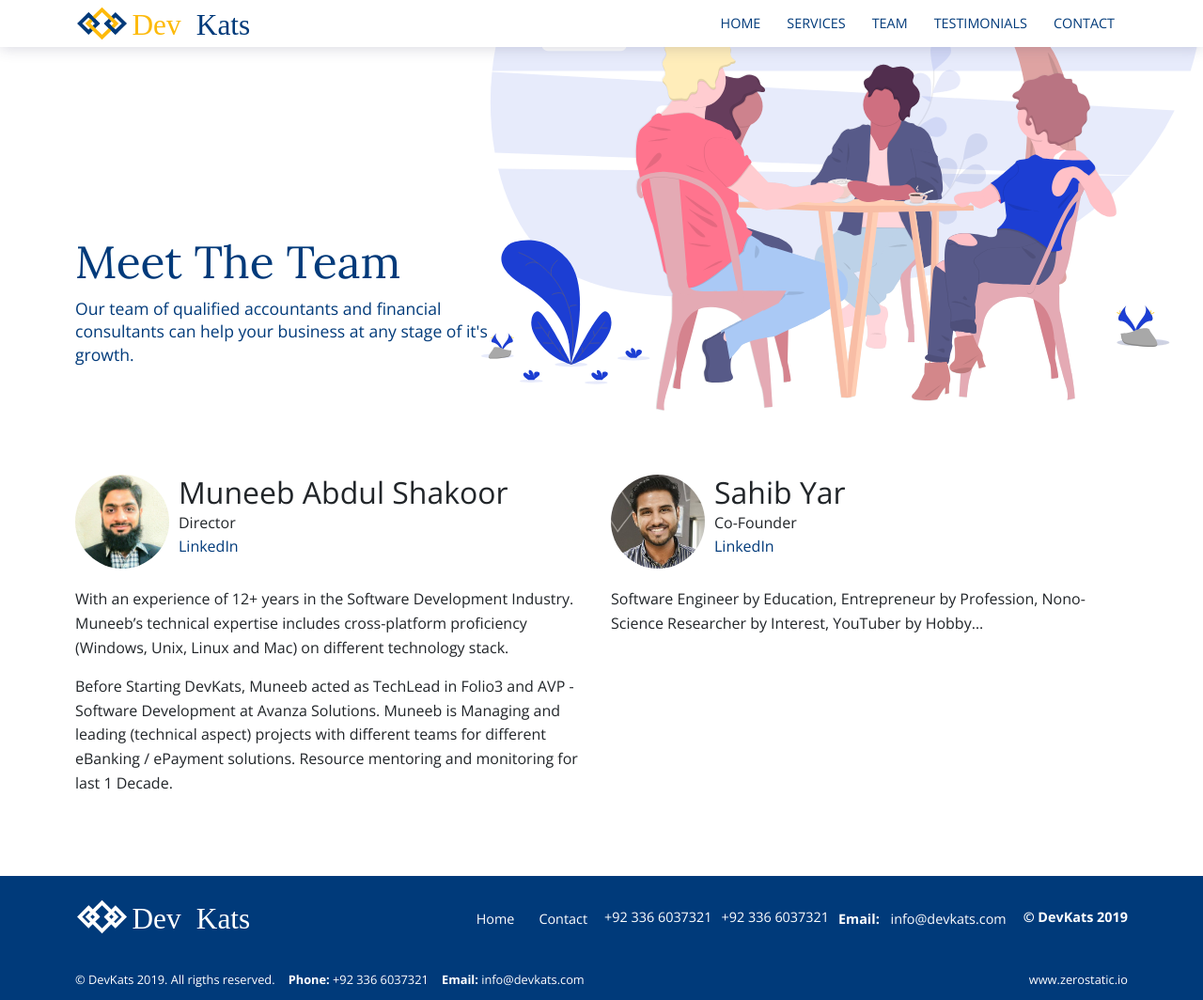
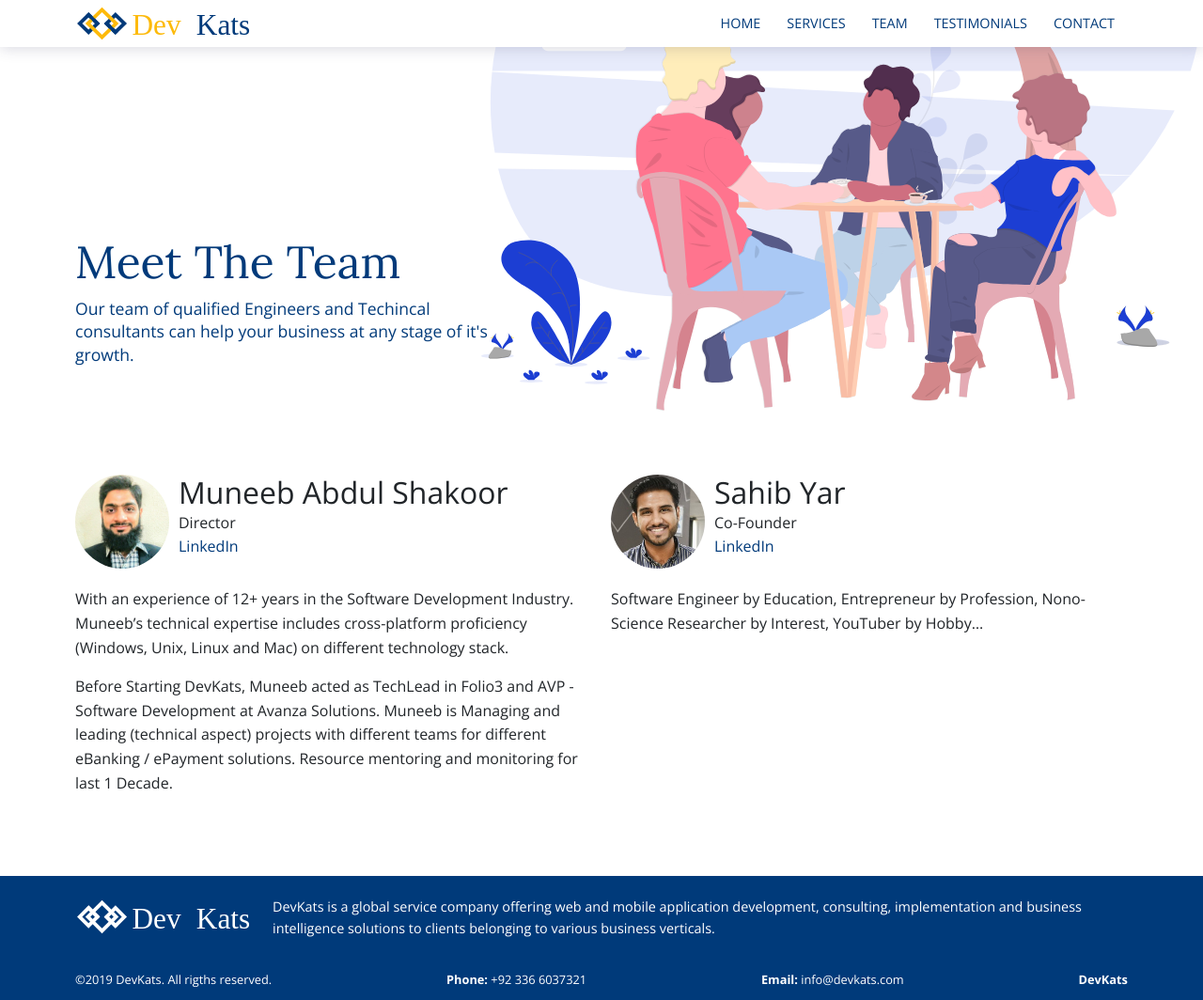
Before and after one commit to DevKatsOfficial/DevKatsOfficial.github.io, a Jekyll site: the page built from team.html, in a window 1280 px wide. Shown: the whole page at 94% size. Built offline with Jekyll 4.4.1, drawn with Linux system fonts in a browser that asks for light colours.

Commit message:
footer completed

```diff
--- a/_includes/footer.html
+++ b/_includes/footer.html
@@ -7,13 +7,8 @@
 				<a href="{{site.baseurl}}/"><img alt="Figurit Homepage" src="{{site.baseurl}}/assets/images/logoFooter.svg" /></a>
 			</div>
           <ul>
-            <li><a href="{{site.baseurl}}/">Home</a></li>
-            <li><a href="{{site.baseurl}}/contact">Contact</a></li>
-		<li class="fa fa-phone">{{ site.data.contact.phone }}</li>
-		  	<li><strong><i class="fa fa-phone"></i> </strong>{{ site.data.contact.phone }}</li>
-
-	<li><strong>Email: </strong><a href="mailto:{{ site.data.contact.email }}">{{ site.data.contact.email }}</a></li>
-            <li class="copyright">© {{site.title}} {{site.time | date:'%Y'}}</li>
+		   <li></li>
+            <li>DevKats is a global service company offering web and mobile application development, consulting, implementation and business intelligence solutions to clients belonging to various business verticals.</li>
           </ul>
         </div>
       </div>
--- a/_includes/sub-footer.html
+++ b/_includes/sub-footer.html
@@ -4,13 +4,16 @@
       <div class="col-12">
         <div class="sub-footer">
           <ul>
-			<li class="copyright">© {{site.title}} {{site.time | date:'%Y'}}. All rigths reserved.</li>
-            <li><strong>Phone: </strong>{{ site.data.contact.phone }}</li>
-            <li><strong>Email: </strong><a href="mailto:{{ site.data.contact.email }}">
-                {{ site.data.contact.email }}</a></li>
+			<li class="copyright">©{{site.time | date:'%Y'}} {{site.title}}. All rigths reserved.</li>
+		</ul>
+		<ul>
+		    <li><strong>Phone: </strong>{{ site.data.contact.phone }}</li>
+		</ul>
+		<ul>
+            <li><strong>Email: </strong><a href="mailto:{{ site.data.contact.email }}">{{ site.data.contact.email }}</a></li>
           </ul>
           <ul>
-            <li><a href="https://www.zerostatic.io">www.zerostatic.io</a></li>
+            <li><a href="https://www.devkats.com"><strong>DevKats</strong></a></li>
           </ul>
         </div>
       </div>
--- a/team.html
+++ b/team.html
@@ -10,7 +10,7 @@
       <div class="col-12">
         <h1>Meet The Team</h1>
         <p>
-          Our team of qualified accountants and financial consultants can help
+          Our team of qualified Engineers and Techincal consultants can help
           your business at any stage of it's growth.
         </p>
       </div>
```
